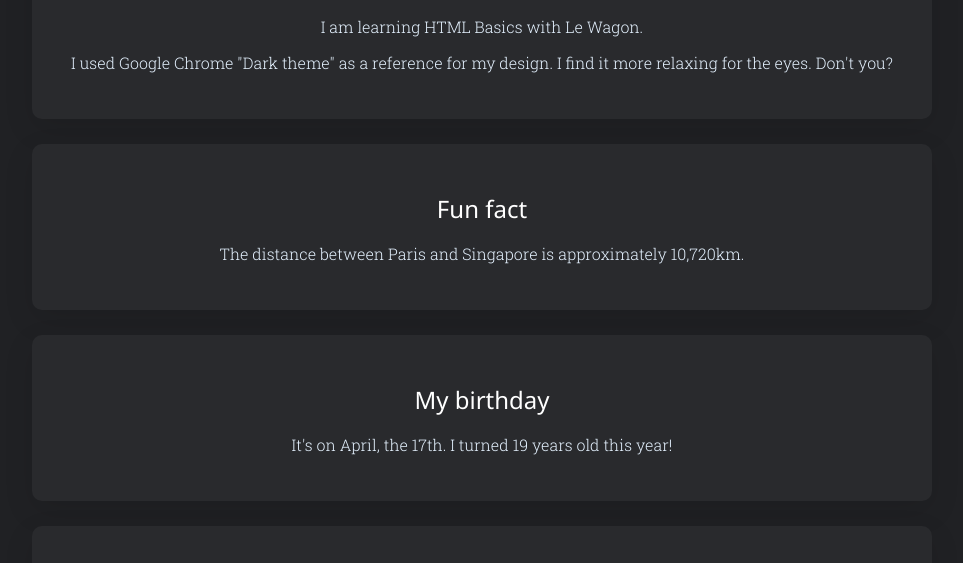
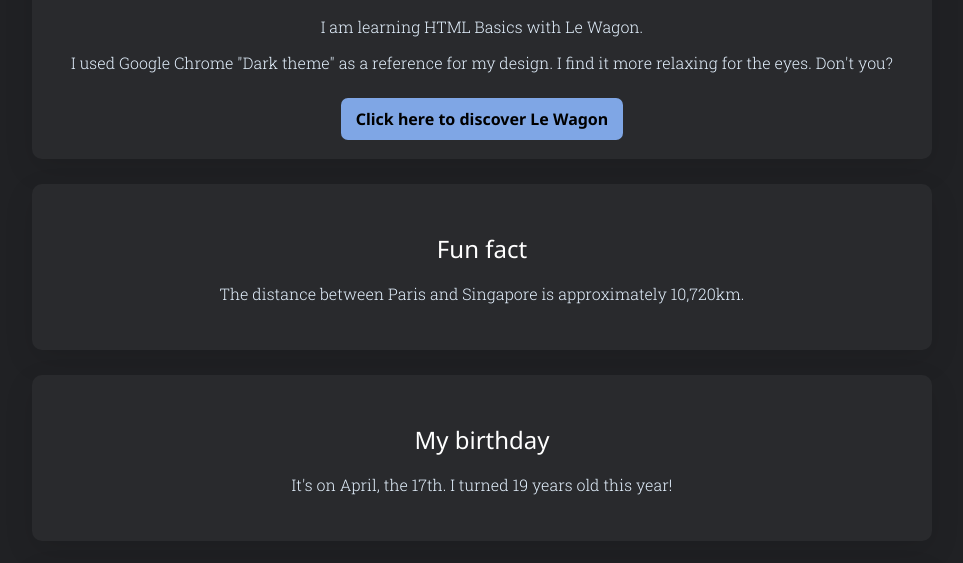
Before and after one commit to jules-manond/my-pr0file, a plain HTML site: page index.html in a window 1280 px wide. Shown: the part 1323-1886 px from the top of the page, without its empty margins (158-1121 px from the left). Drawn offline with Linux system fonts and the light colour scheme.

Commit message:
Update index.html

```diff
--- a/index.html
+++ b/index.html
@@ -33,6 +33,8 @@
 				<h2>My studies & My project</h2>
 				<p>I am learning HTML Basics with Le Wagon.</p>
 				<p id="text">I used Google Chrome "Dark theme" as a reference for my design. I find it more relaxing for the eyes. Don't you?</p>
+				<br>
+				<a href="https://www.lewagon.com/" target="_blank" class="btn-blue">Click here to discover Le Wagon</a>
 
 			</div>
 
```
